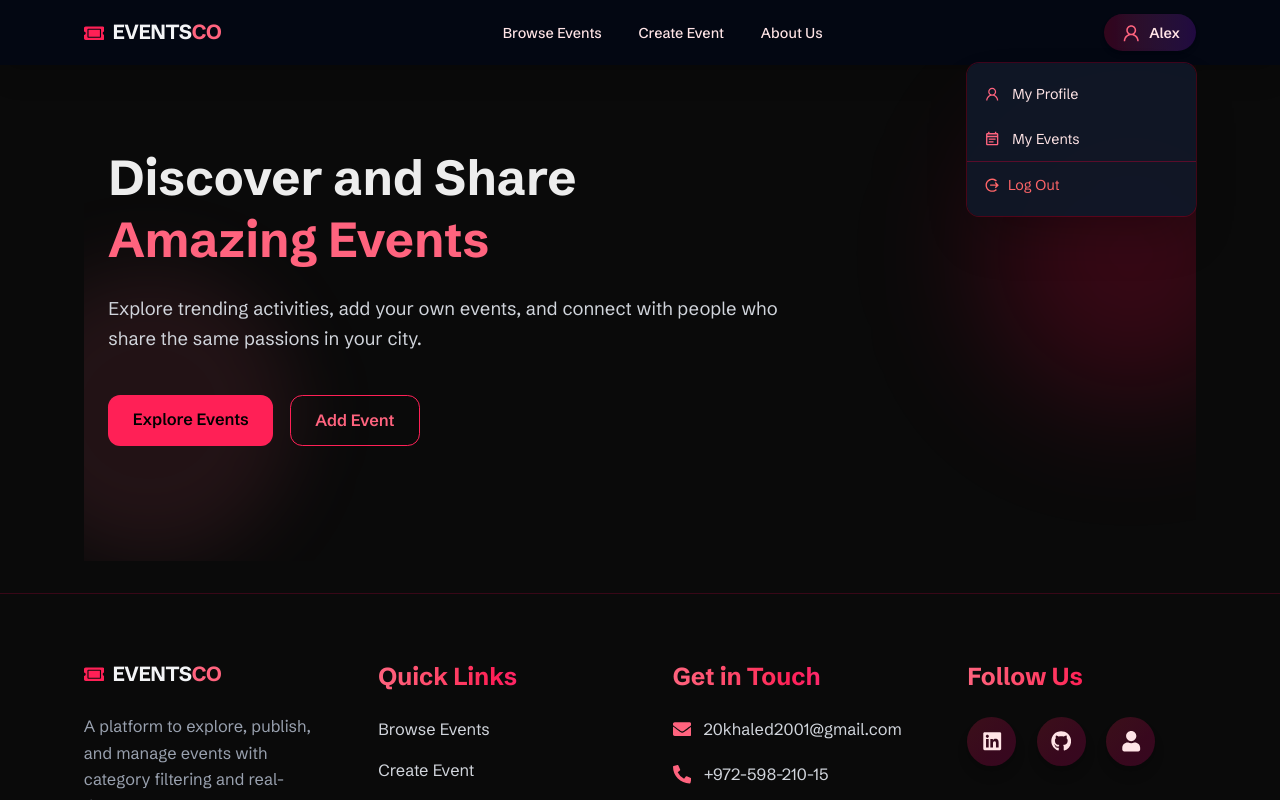
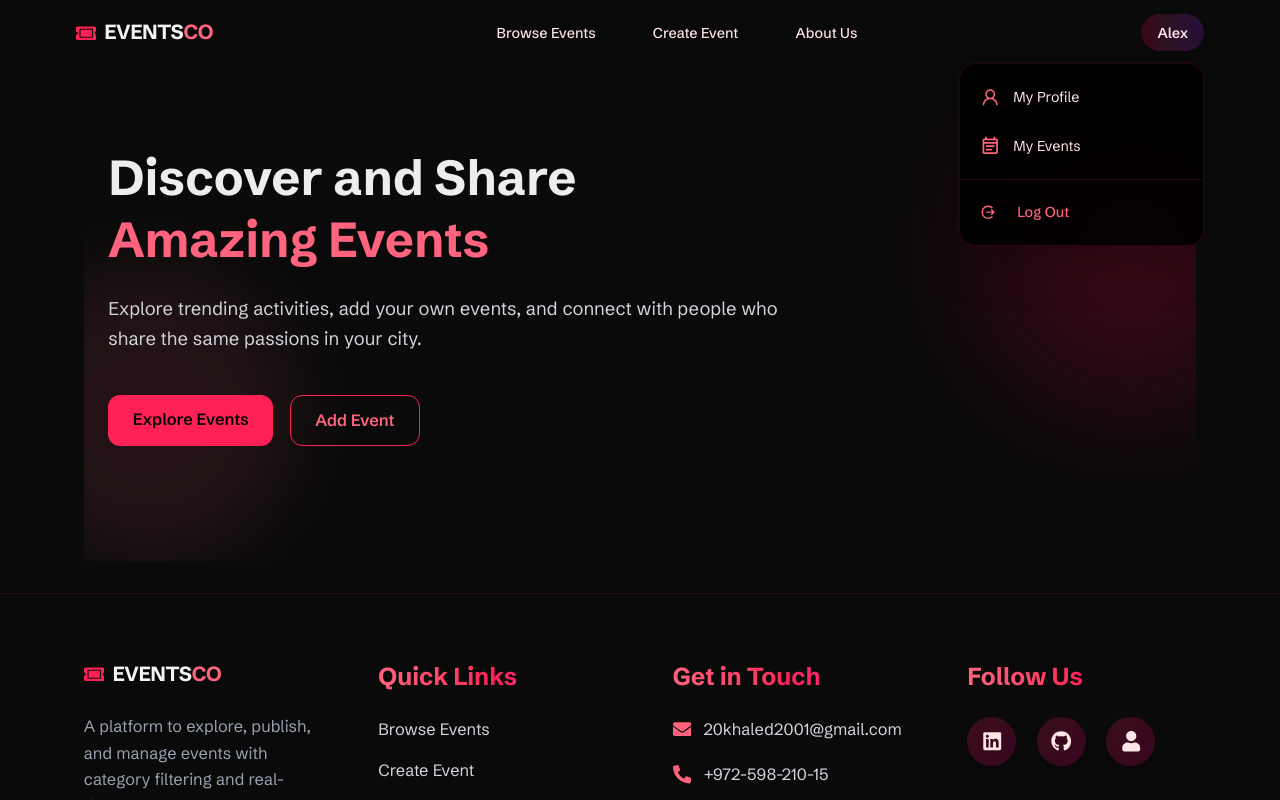
Before and after one commit to khaled-103/events-platform, a Next.js app: page / in a window 1280 px wide. Both pictures are taken after a click on the button "Alex". Shown: the top 800 px of the page. Built offline with nearby package versions, Linux system fonts and the light colour scheme.

Commit message:
enhance navbar component and its background and styles inside it

```diff
--- a/components/NavBar.tsx
+++ b/components/NavBar.tsx
@@ -1,196 +1,87 @@
 "use client";
+import { useState } from "react";
+import Logo from "./Logo";
+import { navLinks } from "@/constants";
 import Link from "next/link";
-import { useState } from "react";
-import { AiOutlineMenu, AiOutlineClose, AiOutlineUser } from "react-icons/ai";
+import { AiOutlineUser,AiOutlineMenu,AiOutlineClose } from "react-icons/ai";
 import { MdOutlineEventNote } from "react-icons/md";
-import Logo from "./Logo";
 import LogoutBtn from "./LogoutBtn";
-import { navLinks } from "@/constants";
-
 const userDropdownLinks = [
   { name: "My Profile", href: "/profile", icon: AiOutlineUser },
   { name: "My Events", href: "/user/events", icon: MdOutlineEventNote },
 ];
-const Navbar = () => {
+
+export default function Navbar() {
   const [isMobileMenuOpen, setIsMobileMenuOpen] = useState(false);
-  const isAuthenticated = true; // Simulated
   const toggleMobileMenu = () => setIsMobileMenuOpen(!isMobileMenuOpen);
+  const isAuthenticated = true;
   return (
     <header className="sticky top-0 z-50">
-      <nav className="bg-gray-950 shadow-xl backdrop-blur-md">
-        <div className="self-container">
+      <nav className="bg-transparent backdrop-blur-xl">
+        <div className="max-w-6xl mx-auto px-6">
           <div className="flex justify-between items-center h-16">
-            <div className="shrink-0">
+
+            {/* Logo */}
+            <div className="shrink-0 hover:opacity-90 transition-opacity">
               <Logo />
             </div>
 
-            {/* Desktop Navigation */}
-            <DesktopLinks />
+            {/* Desktop Links */}
+            <DesktopLinks navLinks={navLinks} />
 
             {/* Desktop Auth */}
-            <AuthStatus isAuthenticated={isAuthenticated} />
+            <DesktopAuth isAuthenticated={isAuthenticated}/>
 
             {/* Mobile Toggle */}
-            <ControlMobilePanelBtn
+            <MobileToggleBtn
+              isMobileMenuOpen={isMobileMenuOpen}
               toggleMobileMenu={toggleMobileMenu}
-              isMobileMenuOpen={isMobileMenuOpen}
             />
           </div>
         </div>
 
         {/* Mobile Menu */}
         <MobileMenuPanel
+          isMobileMenuOpen={isMobileMenuOpen}
           isAuthenticated={isAuthenticated}
-          isMobileMenuOpen={isMobileMenuOpen}
         />
       </nav>
     </header>
   );
-};
+}
 
-export default Navbar;
 
-// Desktop Links
-function DesktopLinks() {
+export  function DesktopLinks({ navLinks }: { navLinks: typeof import("@/constants").navLinks }) {
   return (
-    <div className="hidden md:flex items-center space-x-1">
+    <div className="hidden md:flex items-center gap-8">
       {navLinks.map((link) => (
         <Link
           key={link.name}
           href={link.href}
-          className="relative text-rose-100 hover:text-rose-300 px-4 py-2 text-sm font-medium transition-all duration-300 group"
+          className="relative text-rose-100 hover:text-rose-300 px-3 py-2 font-medium text-sm group transition-all duration-300"
         >
           {link.name}
-          <span className="absolute inset-x-0 bottom-0 h-0.5 bg-linear-to-r from-rose-400 to-purple-400 transform scale-x-0 group-hover:scale-x-100 transition-transform duration-300"></span>
+          <span className="absolute inset-x-0 bottom-0 h-0.5 bg-linear-to-r from-rose-400 to-purple-500 scale-x-0 group-hover:scale-x-100 transition-transform origin-left duration-300"></span>
         </Link>
       ))}
     </div>
   );
 }
 
-// Mobile Menu Button
-function ControlMobilePanelBtn({
-  toggleMobileMenu,
-  isMobileMenuOpen,
-}: {
-  toggleMobileMenu: () => void;
-  isMobileMenuOpen: boolean;
-}) {
-  return (
-    <div className="md:hidden">
-      <button
-        onClick={toggleMobileMenu}
-        className="inline-flex items-center justify-center p-2.5 rounded-full bg-rose-600/20 hover:bg-rose-500/40 text-rose-300 hover:text-white border border-rose-500/50 transition-all duration-300 shadow-md"
-      >
-        {isMobileMenuOpen ? (
-          <AiOutlineClose className="h-5 w-5" />
-        ) : (
-          <AiOutlineMenu className="h-5 w-5" />
-        )}
-      </button>
-    </div>
-  );
-}
 
-// Mobile Menu Panel
-function MobileMenuPanel({
-  isAuthenticated,
-  isMobileMenuOpen,
-}: {
-  isAuthenticated: boolean;
-  isMobileMenuOpen: boolean;
-}) {
-  const mobileMenuClasses = `md:hidden bg-gray-900/95 backdrop-blur-lg border-t border-rose-800/30 transition-all ease-out duration-500 overflow-hidden ${isMobileMenuOpen ? "max-h-96 opacity-100" : "max-h-0 opacity-0"
-    }`;
 
-  return (
-    <div className={mobileMenuClasses}>
-      <div className="px-4 pt-3 pb-5 space-y-2">
-        {navLinks.map((link) => (
-          <Link
-            key={link.name}
-            href={link.href}
-            className="block text-rose-100 hover:text-rose-300 hover:bg-rose-800/20 px-4 py-3 rounded-lg text-base font-medium transition-all duration-300"
-          >
-            {link.name}
-          </Link>
-        ))}
-
-        <div className="border-t border-rose-700/50 pt-4 space-y-2">
-          {isAuthenticated ? (
-            <>
-              {userDropdownLinks.map((item) => (
-                <Link
-                  key={item.name}
-                  href={item.href}
-                  className="flex items-center text-rose-100 hover:text-rose-300 hover:bg-rose-800/20 px-4 py-3 rounded-lg text-base font-medium transition-all duration-300"
-                >
-                  <item.icon className="h-5 w-5 mr-3 text-rose-400" />
-                  {item.name}
-                </Link>
-              ))}
-              <LogoutBtn className="w-full mt-2" />
-            </>
-          ) : (
-            <>
-              <Link
-                href="/login"
-                className="block text-rose-100 hover:text-rose-300 hover:bg-rose-800/20 px-4 py-3 rounded-lg text-base font-medium transition-all duration-300"
-              >
-                Log In
-              </Link>
-              <Link
-                href="/signup"
-                className="block bg-linear-to-r from-rose-500 to-purple-600 hover:from-rose-400 hover:to-purple-500 text-white font-bold px-4 py-3 rounded-lg text-base text-center transition-all duration-300 shadow-lg transform hover:scale-105"
-              >
-                Sign Up
-              </Link>
-            </>
-          )}
-        </div>
-      </div>
-    </div>
-  );
-}
-
-// Desktop Auth Status
-function AuthStatus({ isAuthenticated }: { isAuthenticated: boolean }) {
+export function DesktopAuth({isAuthenticated}:{isAuthenticated:boolean}) {
   const [isDropdownOpen, setIsDropdownOpen] = useState(false);
   const userName = "Alex";
 
   return (
-    <div className="hidden md:flex items-center space-x-4">
+    <div className="hidden md:flex items-center space-x-4 relative">
       {isAuthenticated ? (
-        <div className="relative">
-          <button
-            onClick={() => setIsDropdownOpen(!isDropdownOpen)}
-            className="flex items-center space-x-2 bg-linear-to-r from-rose-600/20 to-purple-600/20 hover:from-rose-500/30 hover:to-purple-500/30 text-rose-100 px-4 py-2 rounded-full transition-all duration-300 shadow-md hover:shadow-rose-500/20"
-          >
-            <AiOutlineUser className="h-5 w-5 text-rose-400" />
-            <span className="font-semibold text-sm">{userName}</span>
-          </button>
-
-          {isDropdownOpen && (
-            <div className="absolute right-0 mt-3 w-56 rounded-xl shadow-2xl bg-gray-900/95 backdrop-blur-xl ring-1 ring-rose-700/30 overflow-hidden z-50">
-              <div className="py-2">
-                {userDropdownLinks.map((item) => (
-                  <Link
-                    key={item.name}
-                    href={item.href}
-                    onClick={() => setIsDropdownOpen(false)}
-                    className="flex items-center px-4 py-3 text-sm text-rose-100 hover:bg-rose-800/30 hover:text-rose-300 transition-all duration-300"
-                  >
-                    <item.icon className="mr-3 h-4 w-4 text-rose-400" />
-                    {item.name}
-                  </Link>
-                ))}
-                <div className="border-t border-rose-700/40">
-                  <LogoutBtn className="w-full px-4 py-3 text-left" />
-                </div>
-              </div>
-            </div>
-          )}
-        </div>
+        <UserDropdown
+          userName={userName}
+          isDropdownOpen={isDropdownOpen}
+          setIsDropdownOpen={setIsDropdownOpen}
+        />
       ) : (
         <>
           <Link
@@ -210,3 +101,110 @@ function AuthStatus({ isAuthenticated }: { isAuthenticated: boolean }) {
     </div>
   );
 }
+
+
+export  function UserDropdown({
+  userName,
+  isDropdownOpen,
+  setIsDropdownOpen,
+}: {
+  userName: string;
+  isDropdownOpen: boolean;
+  setIsDropdownOpen: (val: boolean) => void;
+}) {
+  return (
+    <div className="relative">
+      <button
+        onClick={() => setIsDropdownOpen(!isDropdownOpen)}
+        className="flex items-center gap-2 px-4 py-2 rounded-full bg-linear-to-r from-rose-600/20 to-purple-600/20 text-rose-100 hover:from-rose-500/30 hover:to-purple-500/30 transition-all duration-300 shadow-md hover:shadow-rose-500/20"
+      >
+
+        <span className="font-semibold text-sm">{userName}</span>
+      </button>
+
+      {isDropdownOpen && (
+        <div className="absolute right-0 mt-3 w-60 bg-black/90 backdrop-blur-xl border border-rose-900/30 rounded-2xl shadow-2xl overflow-hidden z-50 animate-in fade-in-0 zoom-in-95 duration-200">
+          <div className="py-2">
+            {userDropdownLinks.map((item) => (
+              <Link
+                key={item.name}
+                href={item.href}
+                onClick={() => setIsDropdownOpen(false)}
+                className="flex items-center gap-3 px-5 py-3.5 text-rose-100 text-sm hover:bg-rose-950/50 hover:text-rose-300 transition-colors duration-200"
+              >
+                <item.icon className="w-5 h-5 text-rose-400" />
+                {item.name}
+              </Link>
+            ))}
+
+            <div className="my-2 border-t border-rose-900/30" />
+
+            <LogoutBtn className="flex items-center gap-3 w-full px-5 py-3.5 text-rose-400 text-sm font-medium hover:bg-rose-950/50 hover:text-rose-300 transition-colors duration-200" />
+          </div>
+        </div>
+      )}
+    </div>
+  );
+}
+
+
+export function MobileToggleBtn({
+  isMobileMenuOpen,
+  toggleMobileMenu,
+}: {
+  isMobileMenuOpen: boolean;
+  toggleMobileMenu: () => void;
+}) {
+  return (
+    <div className="md:hidden">
+      <button
+        onClick={toggleMobileMenu}
+        className="inline-flex items-center justify-center p-2.5 rounded-full bg-rose-600/20 hover:bg-rose-500/40 text-rose-300 hover:text-white border border-rose-500/50 transition-all duration-300 shadow-md"
+      >
+        {isMobileMenuOpen ? <AiOutlineClose className="h-5 w-5" /> : <AiOutlineMenu className="h-5 w-5" />}
+      </button>
+    </div>
+  );
+}
+
+
+export function MobileMenuPanel({
+  isMobileMenuOpen,
+  isAuthenticated
+}: {
+  isMobileMenuOpen: boolean;
+  isAuthenticated: boolean
+}) {
+  return (
+    <div className={`md:hidden bg-neutral-900/95 backdrop-blur-lg border-t border-rose-800/30 transition-all duration-500 overflow-hidden ${isMobileMenuOpen ? "max-h-96 opacity-100" : "max-h-0 opacity-0"}`}>
+      <div className="px-4 pt-3 pb-5 space-y-2">
+        {navLinks.map((link) => (
+          <Link key={link.name} href={link.href} className="block text-rose-100 hover:text-rose-300 hover:bg-rose-800/20 px-4 py-3 rounded-lg text-base font-medium transition-all duration-300">
+            {link.name}
+          </Link>
+        ))}
+
+        {isAuthenticated ? (
+          <>
+            {userDropdownLinks.map((item) => (
+              <Link key={item.name} href={item.href} className="flex items-center text-rose-100 hover:text-rose-300 hover:bg-rose-800/20 px-4 py-3 rounded-lg text-base font-medium transition-all duration-300">
+                <item.icon className="h-5 w-5 mr-3 text-rose-400" />
+                {item.name}
+              </Link>
+            ))}
+            <LogoutBtn className="w-full mt-2" />
+          </>
+        ) : (
+          <>
+            <Link href="/login" className="block text-rose-100 hover:text-rose-300 hover:bg-rose-800/20 px-4 py-3 rounded-lg text-base font-medium transition-all duration-300">
+              Log In
+            </Link>
+            <Link href="/signup" className="block bg-linear-to-r from-rose-500 to-purple-600 hover:from-rose-400 hover:to-purple-500 text-white font-bold px-4 py-3 rounded-lg text-base text-center transition-all duration-300 shadow-lg transform hover:scale-105">
+              Sign Up
+            </Link>
+          </>
+        )}
+      </div>
+    </div>
+  );
+}
```
